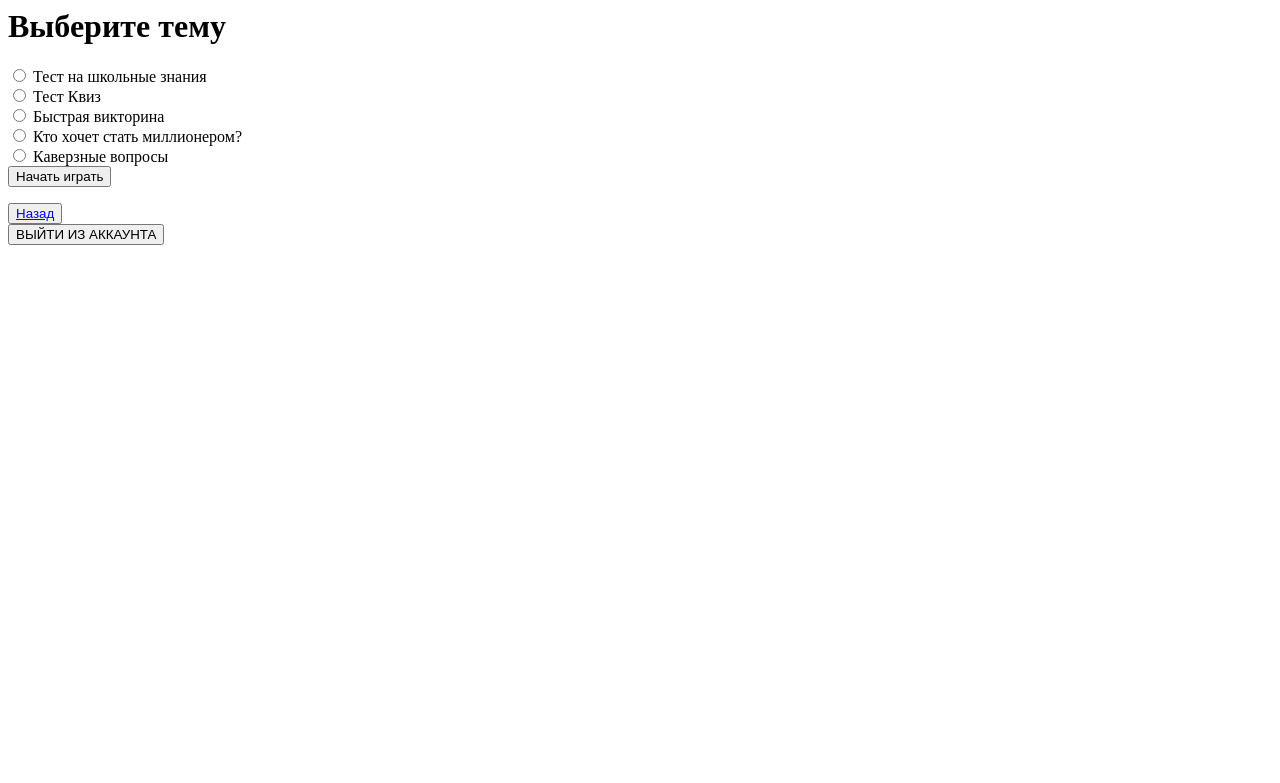
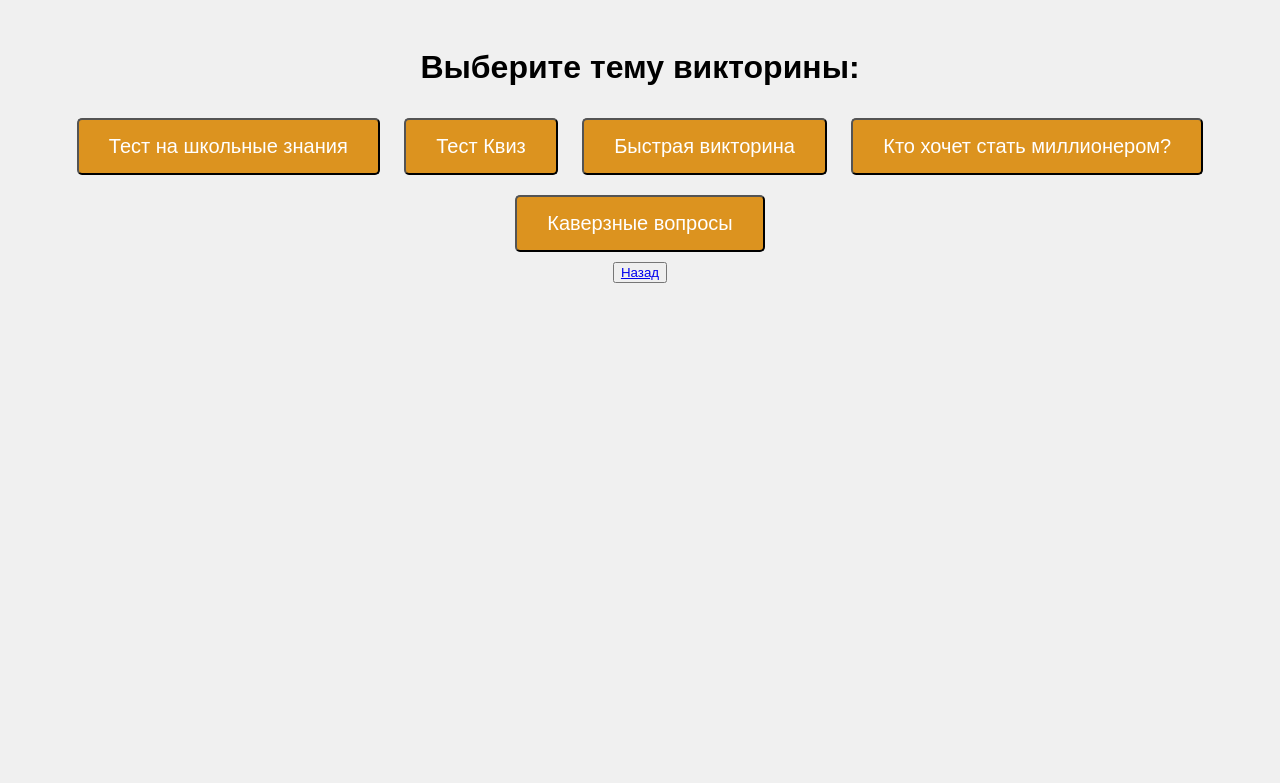
Before and after one commit to vovan-ivanoff/cosmolab-it, a Flask app: page /single in a window 1280 px wide. Shown: the top 783 px of the page. Run offline with Flask 3, Linux system fonts and the light colour scheme.

Commit message:
Add front on html to quiz

```diff
--- a/main.py
+++ b/main.py
@@ -17,6 +17,7 @@ def theme_selector():
     if request.method == 'POST':
         tmp = []
         for _ in range(20):
+            print(request.form.to_dict())
             while (i := random.choice(
                        questions[request.form.to_dict()['themes']])) in tmp:
                 pass
--- a/templates/quiz.html
+++ b/templates/quiz.html
@@ -1,4 +1,51 @@
-<html>
+<!DOCTYPE html>
+<html lang="en">
+<head>
+    <meta charset="UTF-8">
+    <meta name="viewport" content="width=device-width, initial-scale=1.0">
+    <title>Выбор темы викторины</title>
+    <style>
+        body {
+            font-family: Arial, sans-serif;
+            background-color: #f0f0f0;
+            padding: 20px;
+            text-align: center;
+        }
+
+        .theme-button {
+            display: inline-block;
+            margin: 10px;
+            padding: 15px 30px;
+            font-size: 20px;
+            text-decoration: none;
+            color: #fff;
+            background-color: #dc931f;
+            border-radius: 5px;
+            transition: background-color 0.3s ease;
+        }
+
+        .theme-button:hover {
+            background-color: #0056b3;
+        }
+    </style>
+</head>
+<body>
+    <h1>Выберите тему викторины:</h1>
+    <form action="/single" method="post">
+      {% for theme in themes %}
+      <!-- <button><input type="radio" class="theme-button" name="themes" id="{{theme}}" value="{{theme}}"> {{theme}} </a><> -->
+      <button class="theme-button" type="radio" name="themes" id="{{theme}}" value="{{theme}}">{{theme}}</button>
+      {% endfor %}
+      <!-- <input type="submit" value="Начать играть"></input> -->
+  </form>
+  <form action="/authorization" >
+    <button><a href="javascript:history.back()">Назад</button></a><br>
+    <!-- <button> ВЫЙТИ ИЗ АККАУНТА </button> -->
+  </form>
+</body>
+</html>
+
+<!-- <html>
   <head>
     {% if title %}
     <title>{{title}} - microblog</title>
@@ -19,4 +66,4 @@
     <button> ВЫЙТИ ИЗ АККАУНТА </button>
   </form>
   </body>
-</html>
+</html> -->
```
